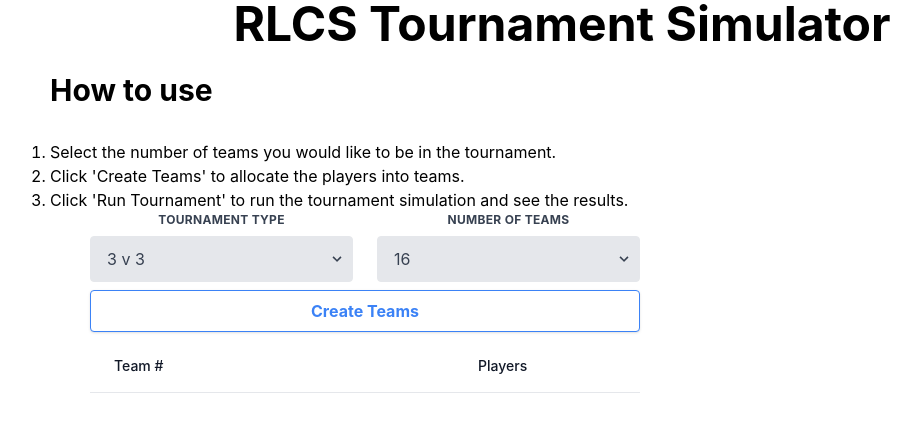
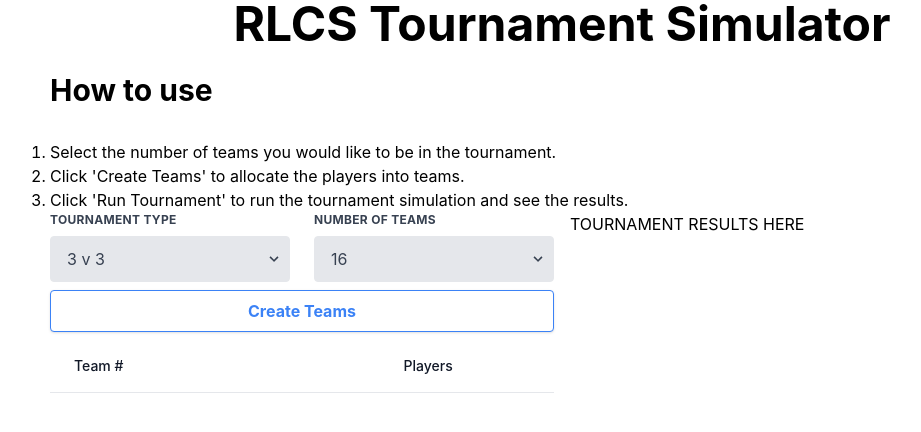
Before and after one commit to alexmitchelldev/rlcs-tournament-react, a React (Create React App) app: page / in a window 1280 px wide. Shown: the top 432 px of the page, without its empty margins (78-999 px from the left). Built offline with nearby package versions, Linux system fonts and the light colour scheme.

Commit message:
Add styling using tailwind grid and grid column classes

```diff
--- a/src/App.js
+++ b/src/App.js
@@ -62,23 +62,22 @@
 
   return (
     <>
-    <div style={{width: "80%", margin: "0 auto"}}>
-    <Header />
-      <div style={{width: "550px"}} className="text-center ml-10">
-
-        <SetupTournament setTeamSize={setTeamSize} setNumberOfTeams={setNumberOfTeams} createTeams={createTeams} />
-        {/* <br></br> */}
-        <Teams teams={teams} teamSize={TEAM_SIZE}/>
-        {/* <TournamentResult
-          run={run}
-          results={results}
-          displayResults={displayResult}
-        /> */}
+      <div style={{ width: "80%", margin: "0 auto" }}>
+        <Header />
+        <div className="grid grid-cols-2 gap-4">
+          <div className="...">
+          <SetupTournament
+                setTeamSize={setTeamSize}
+                setNumberOfTeams={setNumberOfTeams}
+                createTeams={createTeams}
+              />
+              <Teams teams={teams} teamSize={TEAM_SIZE} />
+          </div>
+          <div className="...">
+            TOURNAMENT RESULTS HERE
+          </div>
+        </div>
       </div>
-
-    </div>
-    {/* https://daily-dev-tips.com/posts/center-elements-with-tailwind-css/ */}
-
     </>
   );
 }
```
